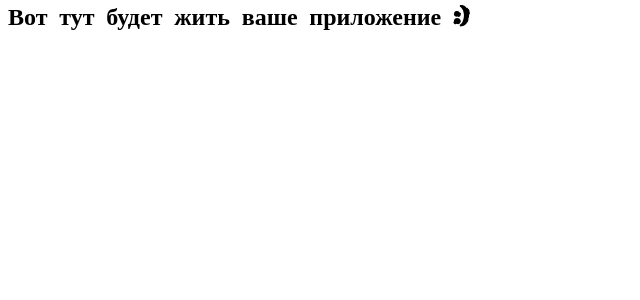
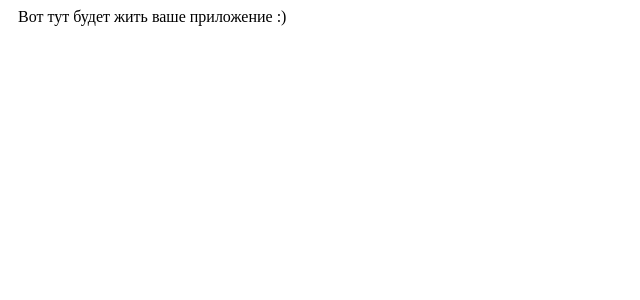
Before and after one commit to FedoseevSM/middle.game.praktikum.yandex, a React (Vite) app in the folder packages/client/: page / in a window 1280 px wide. Shown: the top 300 px of the page, without its empty margins (0-640 px from the left). Built offline with nearby package versions, Linux system fonts and the light colour scheme.

Commit message:
add basic wrapper

```diff
--- a/packages/client/src/App.scss
+++ b/packages/client/src/App.scss
@@ -1,5 +1,9 @@
 @import 'styles/variables.scss';
 
-.App {
-  @include fontTitle(normal, 600, 24px, 17px);
+.app {
+  margin-right: auto;
+  margin-left: auto;
+  max-width: 1920px;
+  padding-right: 10px;
+  padding-left: 10px;
 }
--- a/packages/client/src/App.tsx
+++ b/packages/client/src/App.tsx
@@ -12,7 +12,7 @@ function App() {
 
     fetchServerData()
   }, [])
-  return <div className="App">Вот тут будет жить ваше приложение :)</div>
+  return <div className="app">Вот тут будет жить ваше приложение :)</div>
 }
 
 export default App
```
